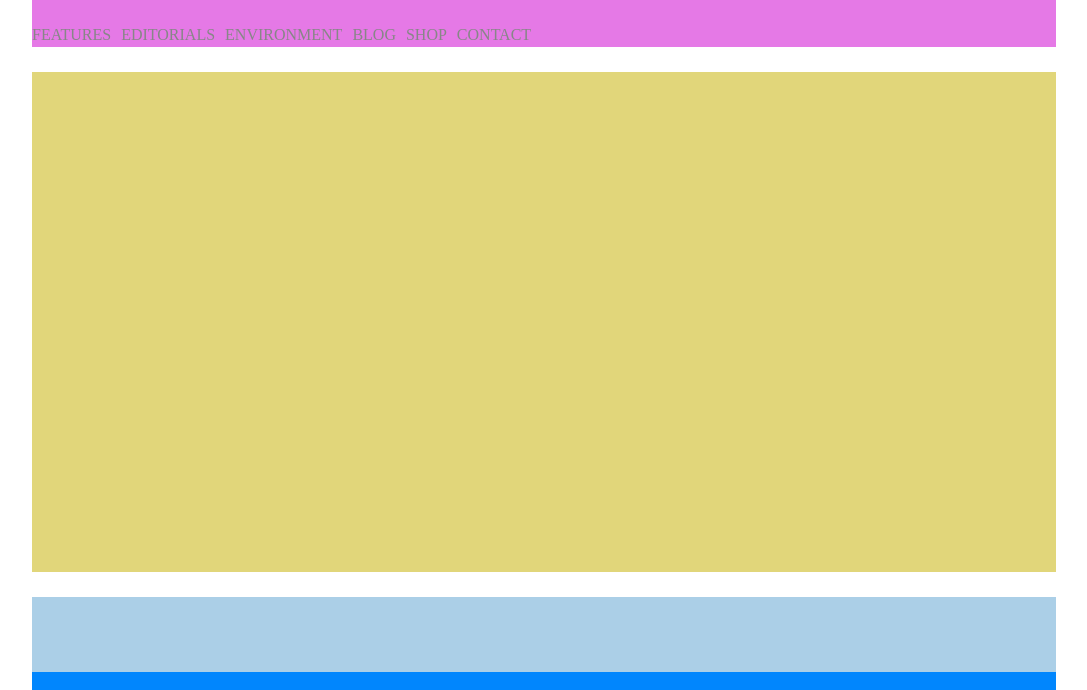
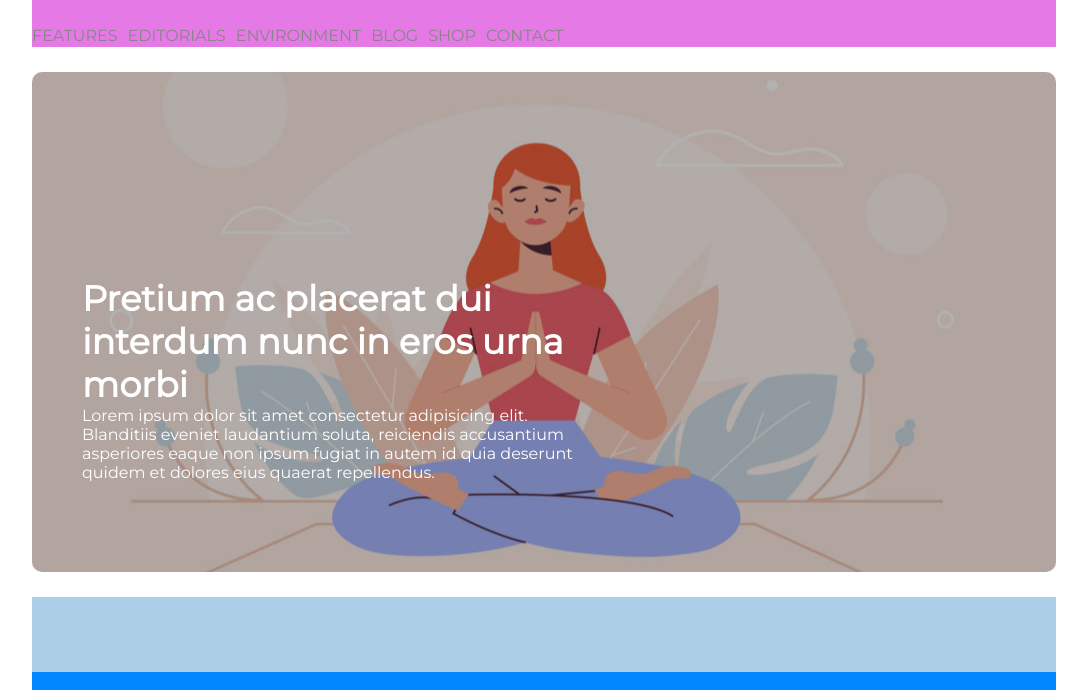
Before and after one commit to benjamin-scalari/htmlcss-wp, a plain HTML site: page index.html in a window 1280 px wide. Shown: the part 53-743 px from the top of the page, without its empty margins (96-1183 px from the left). Drawn offline with Linux system fonts and the light colour scheme.

Commit message:
aggiunta jumbotron

```diff
--- a/assets/css/style.css
+++ b/assets/css/style.css
@@ -4,6 +4,9 @@
   box-sizing: border-box;
 }
 /* font montserrat regular 400 */
+body{
+  font-family: 'Montserrat', sans-serif;
+}
 
 .clearfix::after{
   content: "";
@@ -52,11 +55,34 @@ nav li a:hover, nav li a:active{
 }
 /* /header */
 
+/* jumbotron */
 .jumbotron{
   height: 500px;
   margin: 25px auto;
-  background-color: rgb(225, 214, 122);
+  background-image: url("../img/banner.jpg");
+  background-size: cover;
+  background-position: center;
 }
+
+.layer{
+  height: 500px;
+  background-color: rgba(0, 0, 0, .3);
+}
+
+.jumbotron, .layer{
+  border-radius: 10px;
+}
+
+.j-text{
+  width: 50%;
+  margin-left: 50px;
+  padding-top: 20%;
+  color: white;
+}
+.j-title{
+  font-size: 35px;
+}
+/* /jumbotron */
 
 /* corpo della pagina */
 .main{
--- a/index.html
+++ b/index.html
@@ -6,6 +6,9 @@
   <meta name="viewport" content="width=device-width, initial-scale=1.0">
   <title>Layout</title>
   <link rel="stylesheet" href="assets/css/style.css">
+  <link rel="preconnect" href="https://fonts.googleapis.com">
+  <link rel="preconnect" href="https://fonts.gstatic.com" crossorigin>
+  <link href="https://fonts.googleapis.com/css2?family=Montserrat&display=swap" rel="stylesheet">
 </head>
 <body>
 
@@ -45,9 +48,22 @@
       </div>
       <!-- /header -->
 
+      <!-- jumbotron -->
       <div class="jumbotron">
+        <div class="layer">
+          <div class="j-text">
+            <strong class="j-title">
+              Pretium ac placerat dui interdum nunc in eros urna morbi
+            </strong>
+            <p>
+              Lorem ipsum dolor sit amet consectetur adipisicing elit. Blanditiis eveniet laudantium soluta, reiciendis accusantium asperiores eaque non ipsum fugiat in autem id quia deserunt quidem et dolores eius quaerat repellendus.
+            </p>
+          </div>
 
+        </div>
       </div>
+      <!-- /jumbotron -->
+
     </div>
     <!-- /container header -->
 
```
